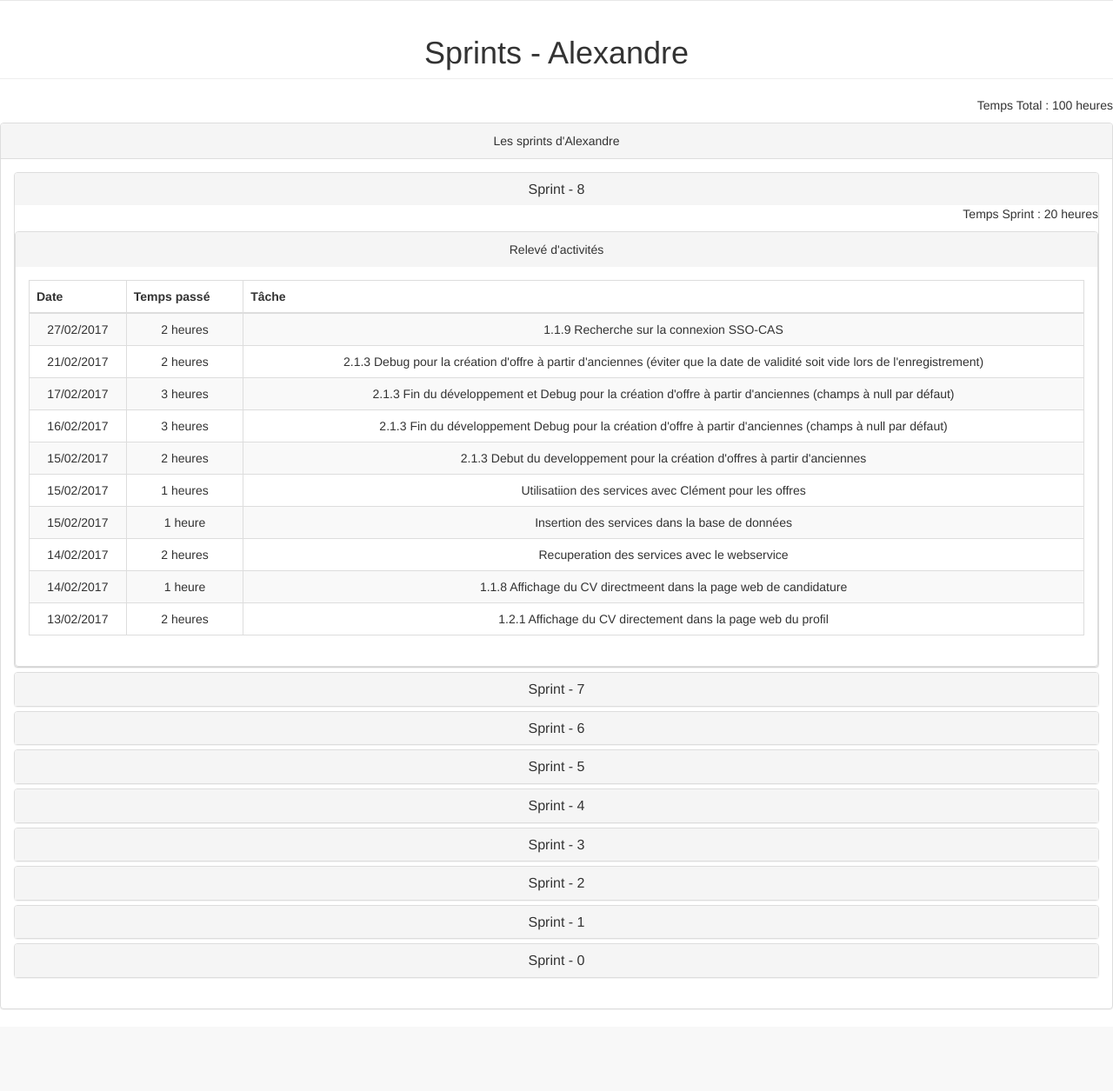
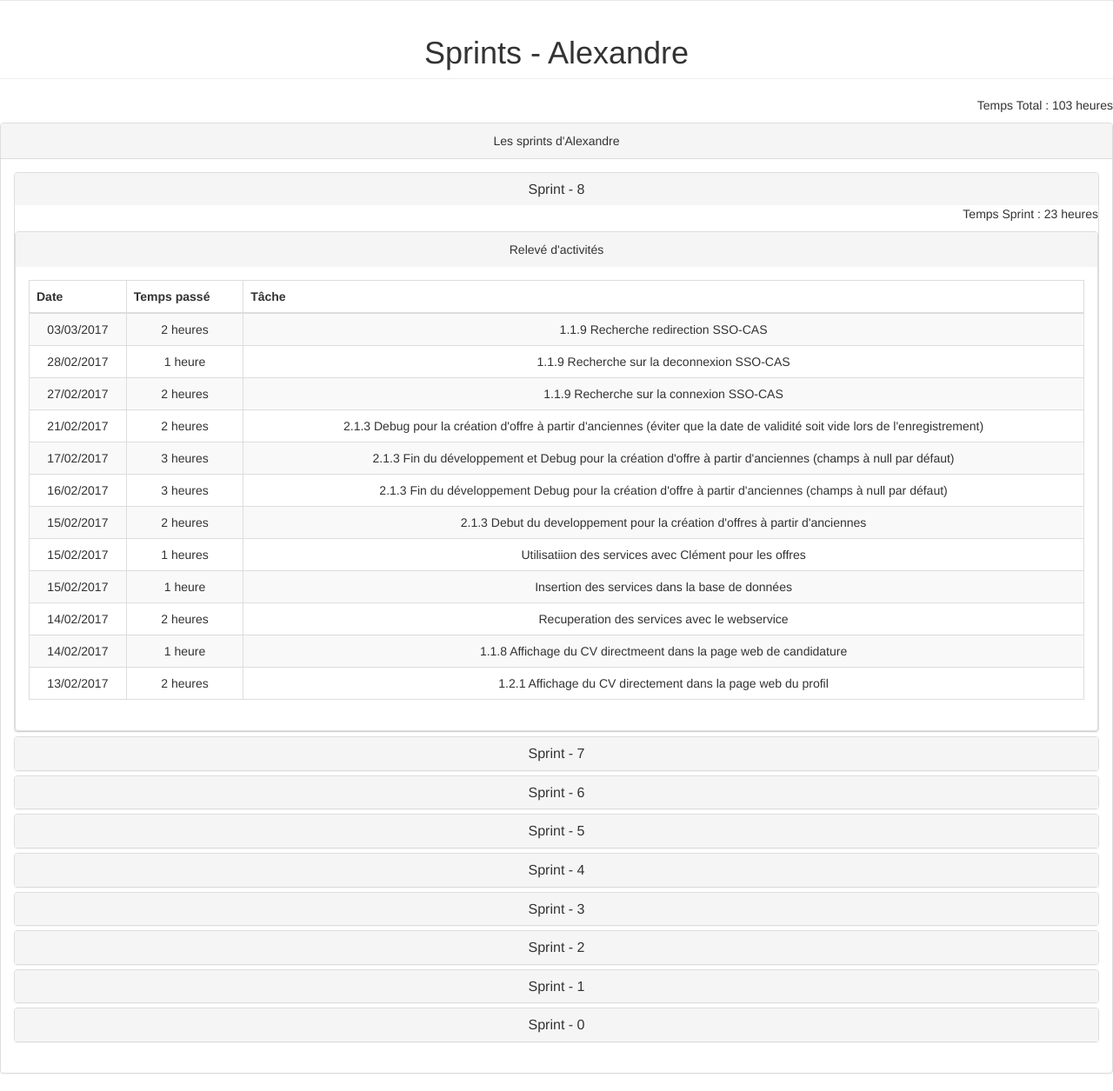
Before and after one commit to ClementDy/siteGLP, a PHP site: page /sprintsAlexandre.php in a window 1280 px wide, after a click on "Sprint - 8". Shown: the part 760-2015 px from the top of the page at 87% size. Before the commit the page ends 1921 px from the top, so only its background shows below. Run offline with PHP 8.4, Linux system fonts and the light colour scheme; the visitor is signed in with stand-in values (Sample User, id 1); some libraries are stand-ins or nearby versions.

Commit message:
heures Alex

```diff
--- a/pages/sprintsAlexandre.php
+++ b/pages/sprintsAlexandre.php
@@ -11,7 +11,7 @@
 
         <div class="row">
           <div class="col-lg-12">
-            <p style="text-align:right"> Temps Total : 100 heures</p>
+            <p style="text-align:right"> Temps Total : 103 heures</p>
             <div class="panel panel-default">
               <div class="panel-heading">
                 Les sprints d'Alexandre
@@ -28,7 +28,7 @@
                     </div>
                     <div id="sprint8" class="panel-collapse collapse">
 
-                      <p style="text-align:right"> Temps Sprint : 20 heures</p>
+                      <p style="text-align:right"> Temps Sprint : 23 heures</p>
                       <div class="panel panel-default">
                         <div class="panel-heading">
                           Relev&eacute; d'activit&eacute;s
@@ -45,7 +45,16 @@
                                 </tr>
                               </thead>
                               <tbody>
-
+                              <tr>
+                                  <td>03/03/2017</td>
+                                  <td>2 heures</td>
+                                  <td>1.1.9 Recherche redirection SSO-CAS</td>
+                                </tr>
+                                <tr>
+                                  <td>28/02/2017</td>
+                                  <td>1 heure</td>
+                                  <td>1.1.9 Recherche sur la deconnexion SSO-CAS</td>
+                                </tr>
                                 <tr>
                                   <td>27/02/2017</td>
                                   <td>2 heures</td>
```
